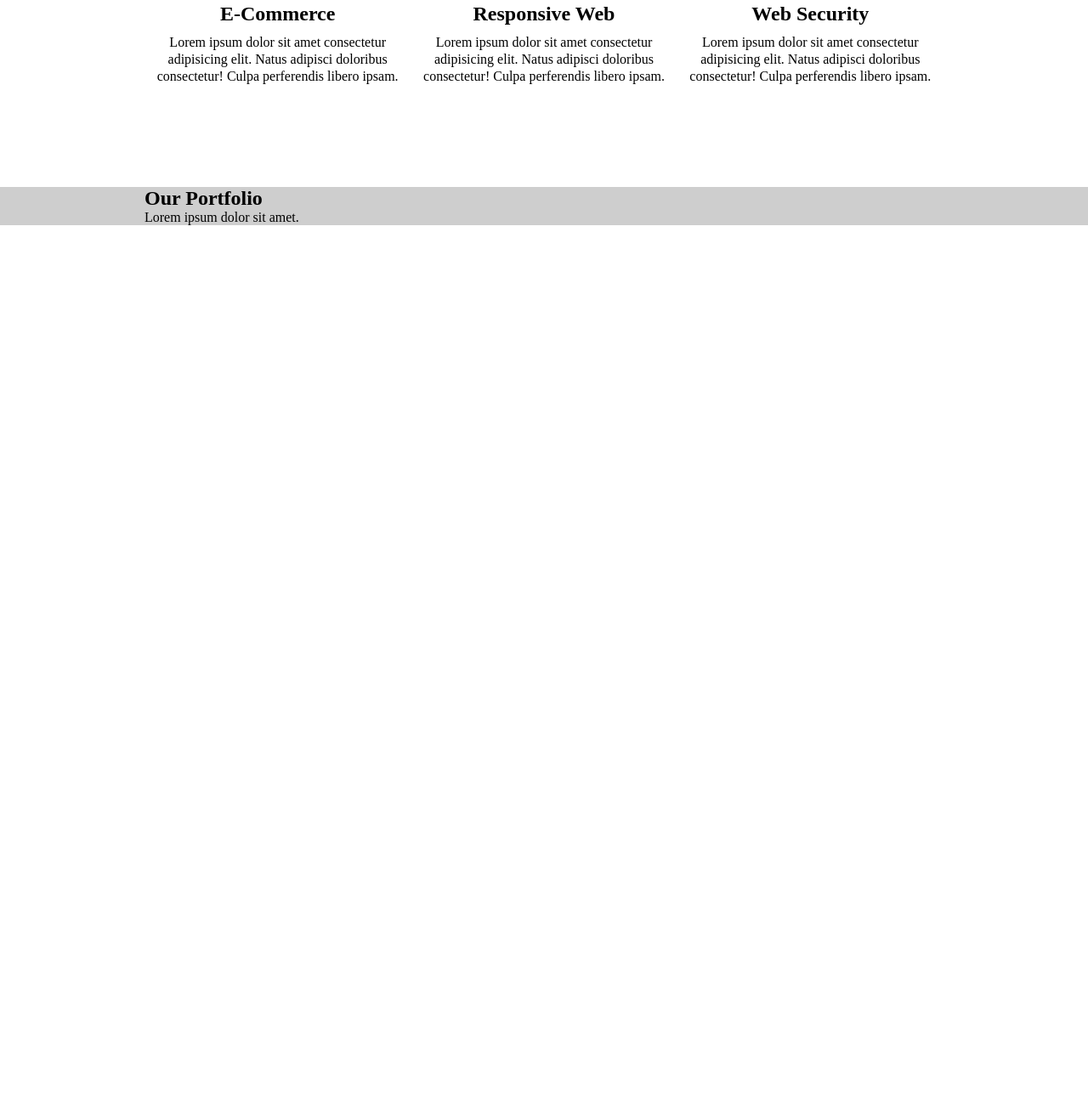
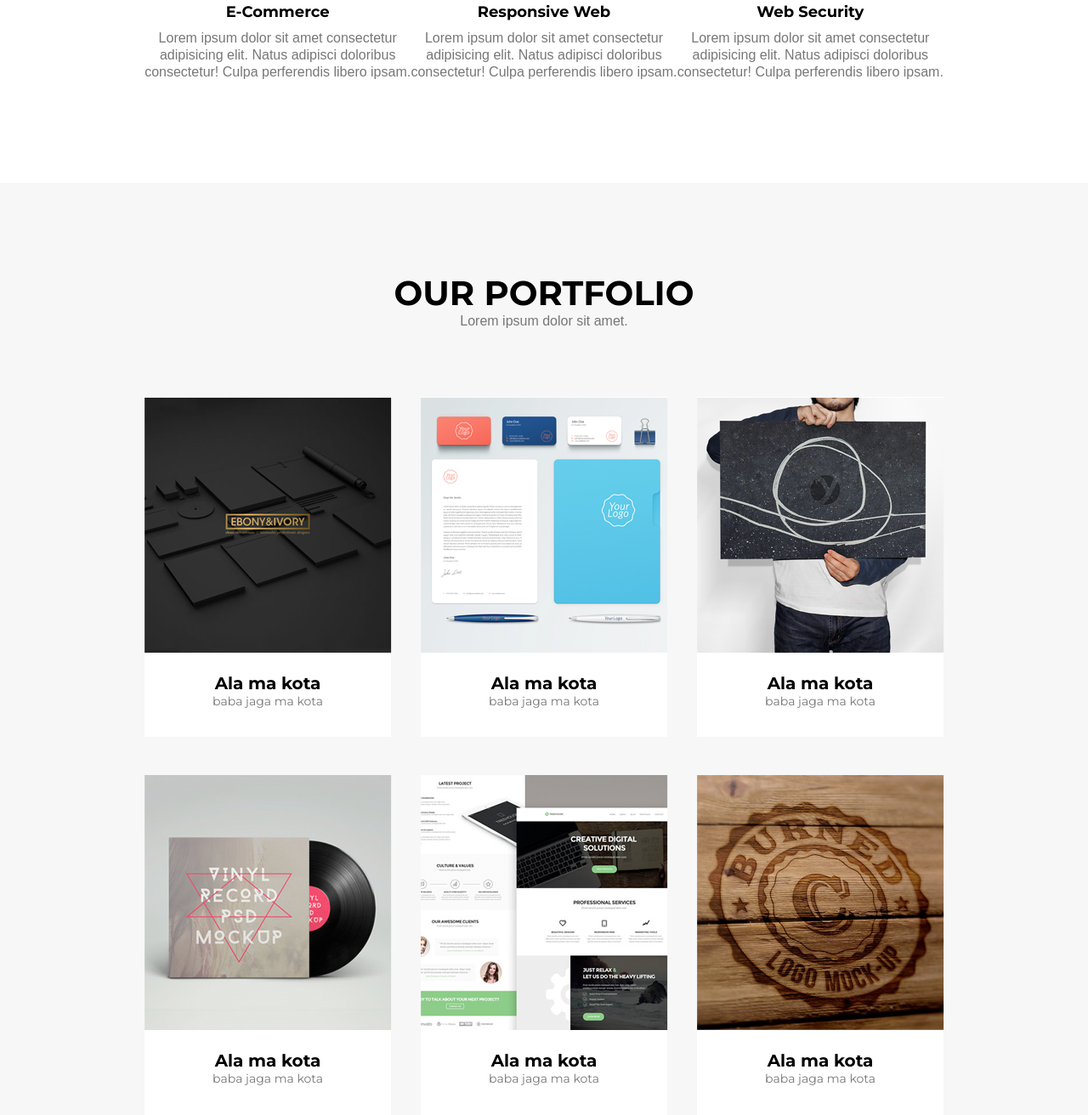
Before and after one commit to next-mr/projekt-z-task-runnerem, a website: page index.html in a window 1280 px wide. Shown: the part 1048-2360 px from the top of the page at 85% size. Before the commit the page ends 1313 px from the top, so only its background shows below. Drawn offline with Linux system fonts and the light colour scheme; a web font is replaced by a local one.

Commit message:
Finsish section Our Portfolio, add items a hamburger Menu

```diff
--- a/index.html
+++ b/index.html
@@ -85,6 +85,38 @@
       <h1>Our Portfolio</h1>
       <p>Lorem ipsum dolor sit amet.</p>
     </div>
+    <div class="portfolio__grid-img container__inside">
+      <div class="portfolio_img-one-one">
+        <img src="/images/Image1.png" alt="imagge1">
+        <h1>Ala ma kota</h1>
+        <p>baba jaga ma kota</p>
+      </div>
+      <div class="portfolio_img-one-two">
+        <img src="/images/Image2.png" alt="imagge2">
+        <h1>Ala ma kota</h1>
+        <p>baba jaga ma kota</p>
+      </div>
+      <div class="portfolio_img-one-three">
+        <img src="/images/Image3.png" alt="imagge3">
+        <h1>Ala ma kota</h1>
+        <p>baba jaga ma kota</p>
+      </div>
+      <div class="portfolio_img-two-one">
+        <img src="/images/Image4.png" alt="imagge4">
+        <h1>Ala ma kota</h1>
+        <p>baba jaga ma kota</p>
+      </div>
+      <div class="portfolio_img-two-two">
+        <img src="/images/Image5.png" alt="imagge5">
+        <h1>Ala ma kota</h1>
+        <p>baba jaga ma kota</p>
+      </div>
+      <div class="portfolio_img-two-three">
+        <img src="/images/Image6.png" alt="imagge6">
+        <h1>Ala ma kota</h1>
+        <p>baba jaga ma kota</p>
+      </div>
+    </div>
   </section>
 
   <!-- footer -->
--- a/sass/style.scss
+++ b/sass/style.scss
@@ -195,12 +195,14 @@ body {
     font-family: $font-family-services-title-h1;
     font-weight: 900;
     text-transform: uppercase;
+    color: black;
   }
 
   p {
     margin-top: 10px;
     font-size: $font-size-services-p;
     font-family: $font-family-services-p;
+    color: rgb(119, 119, 119);
   }
 }
 
@@ -251,19 +253,83 @@ body {
   margin-bottom: 120px;
 
   h2 {
+    font-size: 18px;
+    font-family: 'Montserrat',
+      sans-serif;
     text-align: center;
     margin-bottom: 10px;
+    color: black;
   }
 
   p {
+    font-size: 14;
+    font-family: 'Aref Ruqaa',
+      sans-serif;
     text-align: center;
     line-height: 20px;
+    color: rgb(119, 119, 119);
   }
 }
 
 //portfolio
 .portfolio {
-  background: rgb(206, 206, 206);
+  background: rgb(247, 247, 247);
+}
+
+.portfolio__title {
+  h1 {
+    padding-top: 105px;
+    color: black;
+    font-size: 40px;
+    font-family: 'Montserrat', sans-serif;
+    text-align: center;
+    text-transform: uppercase;
+  }
+
+  p {
+    color: rgb(119, 119, 119);
+    font-size: 16px;
+    font-family: 'Aref Ruqaa', sans-serif;
+    text-align: center;
+    padding-bottom: 80px;
+  }
+}
+
+.portfolio__grid-img {
+  display: grid;
+  // gri
+  grid-template-columns: repeat(auto-fill, 290px);
+  // grid-template-rows: ;
+  grid-gap: 45px 35px;
+  justify-content: center;
+}
+
+.portfolio_img-one-one,
+.portfolio_img-one-two,
+.portfolio_img-one-three,
+.portfolio_img-two-one,
+.portfolio_img-two-two,
+.portfolio_img-two-three {
+  background: white;
+  width: 290px;
+  height: 400px;
+
+  h1 {
+    padding-top: 20px;
+    text-align: center;
+    font-size: 20px;
+    font-family: 'Montserrat',
+      sans-serif;
+    color: black;
+  }
+
+  p {
+    text-align: center;
+    font-size: 14px;
+    font-family: 'Montserrat',
+      sans-serif;
+    color: rgb(119, 119, 119);
+  }
 }
 
 //footer
@@ -287,7 +353,8 @@ body {
     left: 80%;
     top: 30px;
   }
-  .nav__menu-hamburger:hover>.nav__menu-hamburger-ul{
+
+  .nav__menu-hamburger:hover>.nav__menu-hamburger-ul {
     display: block;
   }
 
@@ -319,4 +386,10 @@ body {
   .services__icon-three {
     left: 162px;
   }
+
+  .portfolio__grid-img {
+    // grid-template-columns: 290px 290px 290px;
+    // grid-template-rows: 400px 400px;
+    // grid-gap: 5px 5px;
+  }
 }
```
Also changed, not shown: css/style.css, 1 other file.
